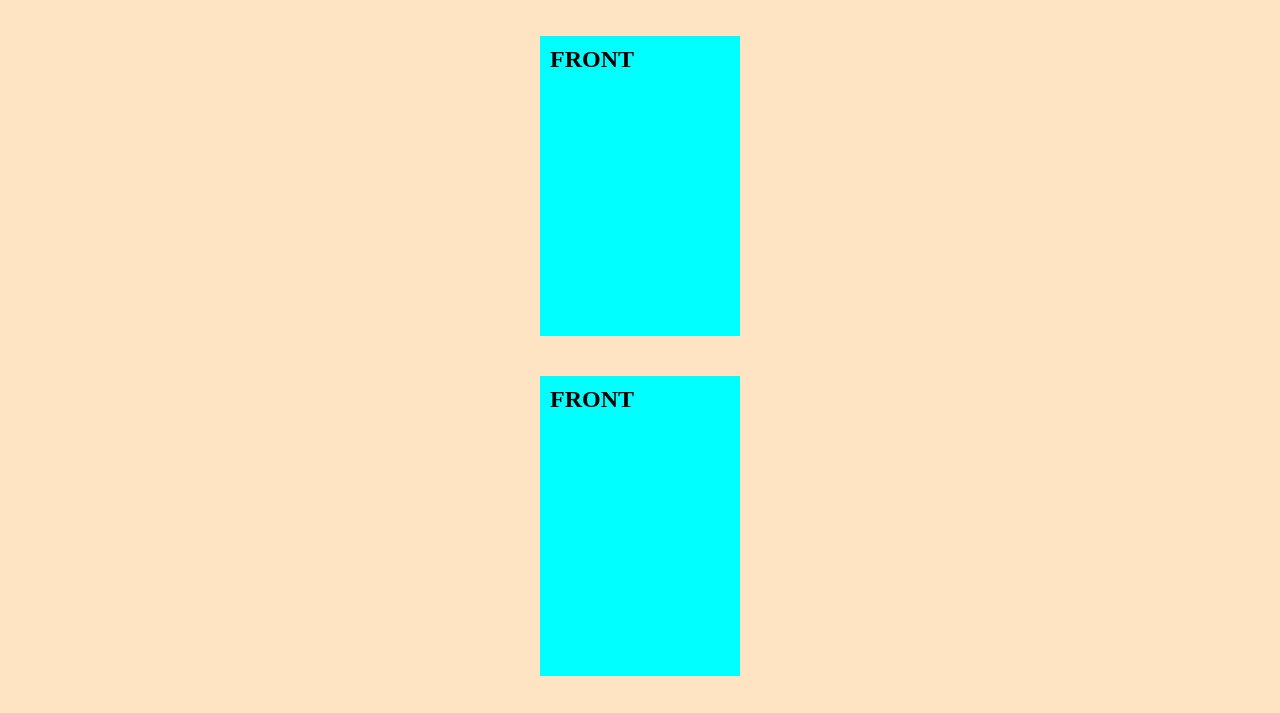
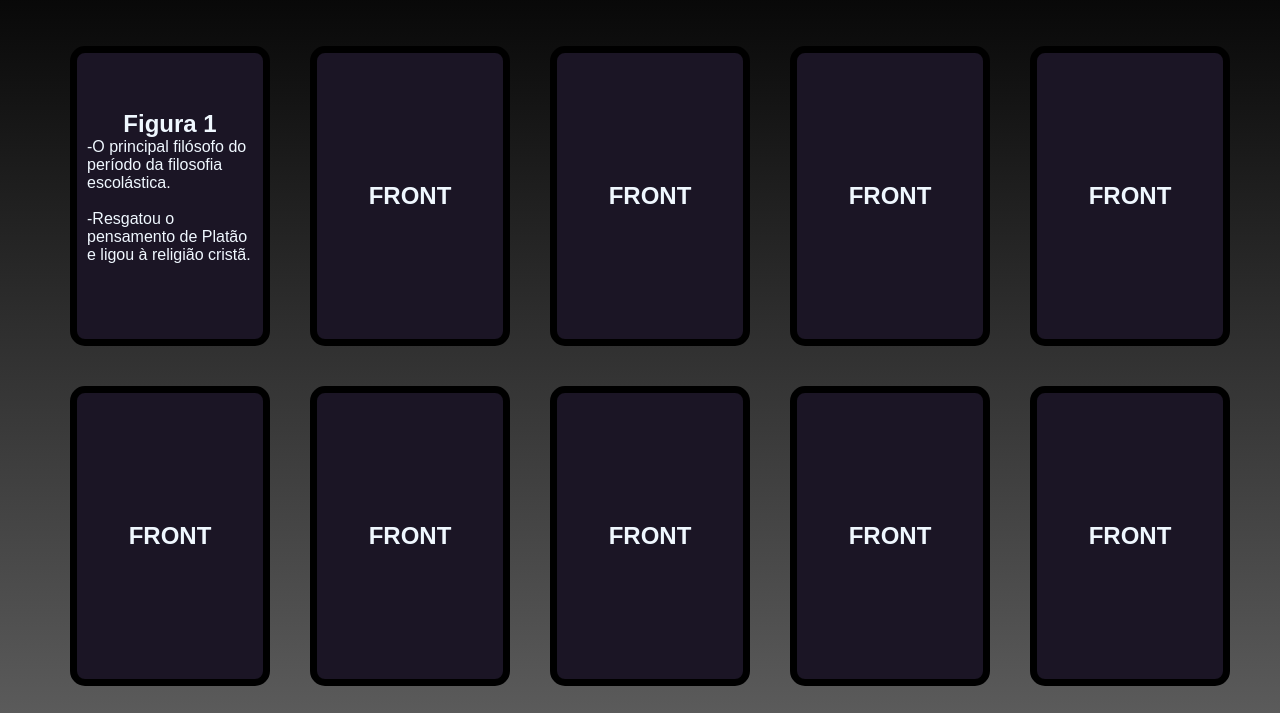
Before and after one commit to NathanFernandes12/card-filosofia, a plain HTML site: page index.html in a window 1280 px wide. Shown: the part 74-787 px from the top of the page. Drawn offline with Linux system fonts and the light colour scheme.

Commit message:
Tudo pronto-tema

```diff
--- a/css/cards.css
+++ b/css/cards.css
@@ -22,17 +22,28 @@
     height: 100%;
     padding: 10px;
     backface-visibility: hidden;
-
+    border: 7px solid black;
+    margin: 10px;
+    border-radius: 15px;
 }
 
 .front {
-    background-color: aqua;
+    background-color: #1B1525;
+    font-family: Arial, Helvetica, sans-serif;
+    display: flex;
+    justify-content: center;
+    align-items: center;
+    flex-direction: column;
     transform: rotateY(0);
     cursor: pointer;
 }
 
 .back {
-    background-color: blueviolet;
+    background: linear-gradient(#1B1525, #312447);
+    display: flex;
+    justify-content: center;
+    align-items: center;
+    flex-direction: column;
     transform: rotateY(180deg);
     cursor: pointer;
 }
--- a/css/header.css
+++ b/css/header.css
@@ -2,7 +2,7 @@
     display: flex;
     justify-content: space-evenly;
     align-items: center;
-    background-color: blue;
+    background-color: black;
     height: 50px;
     margin: 20px;
 }
--- /dev/null
+++ b/css/img.css
@@ -0,0 +1,12 @@
+
+.imglogo {
+    width: 100px;
+    height: 30px;
+}
+
+img {
+    height: 200px;
+    width: 100x;
+    backface-visibility: hidden;
+    border: 2px solid gray;
+}
--- a/css/style.css
+++ b/css/style.css
@@ -1,5 +1,6 @@
 @import url(./cards.css);
 @import url(./header.css);
+@import url(./img.css);
 
 *{
     margin: 0;
@@ -8,7 +9,8 @@
 }
 
 body{
-    background-color: bisque;
+    background: linear-gradient(black, gray);
+    color: aliceblue;
 }
 
 main{
--- a/index.html
+++ b/index.html
@@ -5,20 +5,53 @@
     <meta name="viewport" content="width=device-width, initial-scale=1.0">
     <title>CARDS</title>
     <link rel="stylesheet" href="./css/style.css">
-    <script src="./script.js"></script>
+    <script src="./script/script.js"></script>
 
 </head>
 <body>
     <header>
         <div class="menu">
-            <div class="logo"><img src="" alt=""></div>
+            <div class="logo"><img class="imglogo" src="./img/logosenai.png" alt=""></div>
             <div class="titulo">Professor: Fabrício</div>
             <div class="titulo">Disciplina: Filosofia</div>
-            <div class="titulo">Tema: NAO TEM</div>
+            <div class="titulo">Tema: Os principais Filósofos</div>
         </div>
     </header>
 
     <main>
+        <div class="card">
+            <div class="face">
+                <div class="front">
+                    <h2>Figura 1</h2>
+                    <p>-O principal filósofo do período da filosofia escolástica.</p> <br>
+                    <p>-Resgatou o pensamento de Platão e ligou à religião cristã.</p> <br>
+                </div>
+                <div class="back">
+                    <h2>São Tomás de Aquino</h2>
+                    <img src="./img/saotomas.jpg" alt="">
+                </div>
+            </div>
+        </div>
+        <div class="card">
+            <div class="face">
+                <div class="front">
+                    <h2>FRONT</h2>
+                </div>
+                <div class="back">
+                    <h2>Maquiavél</h2>
+                    <img src="./img/maquiavelll.jpg" alt="">
+                </div>
+            </div>
+        </div><div class="card">
+            <div class="face">
+                <div class="front">
+                    <h2>FRONT</h2>
+                </div>
+                <div class="back">
+                    <h2>BACK</h2>
+                </div>
+            </div>
+        </div>
         <div class="card">
             <div class="face">
                 <div class="front">
@@ -29,8 +62,77 @@
                 </div>
             </div>
         </div>
-    </main>
-    <main>
+        <div class="card">
+            <div class="face">
+                <div class="front">
+                    <h2>FRONT</h2>
+                </div>
+                <div class="back">
+                    <h2>BACK</h2>
+                </div>
+            </div>
+        </div>
+        <div class="card">
+            <div class="face">
+                <div class="front">
+                    <h2>FRONT</h2>
+
+                </div>
+                <div class="back">
+                    <h2>BACK</h2>
+                </div>
+            </div>
+        </div>
+        <div class="card">
+            <div class="face">
+                <div class="front">
+                    <h2>FRONT</h2>
+                </div>
+                <div class="back">
+                    <h2>BACK</h2>
+                </div>
+            </div>
+        </div>
+        <div class="card">
+            <div class="face">
+                <div class="front">
+                    <h2>FRONT</h2>
+                </div>
+                <div class="back">
+                    <h2>BACK</h2>
+                </div>
+            </div>
+        </div>
+        <div class="card">
+            <div class="face">
+                <div class="front">
+                    <h2>FRONT</h2>
+                </div>
+                <div class="back">
+                    <h2>BACK</h2>
+                </div>
+            </div>
+        </div>
+        <div class="card">
+            <div class="face">
+                <div class="front">
+                    <h2>FRONT</h2>
+                </div>
+                <div class="back">
+                    <h2>BACK</h2>
+                </div>
+            </div>
+        </div>
+        <div class="card">
+            <div class="face">
+                <div class="front">
+                    <h2>FRONT</h2>
+                </div>
+                <div class="back">
+                    <h2>BACK</h2>
+                </div>
+            </div>
+        </div>
         <div class="card">
             <div class="face">
                 <div class="front">
```
Also changed, not shown: img/logosenai.png (added), img/maquiavelll.jpg (added), img/saotomas.jpg (added).
